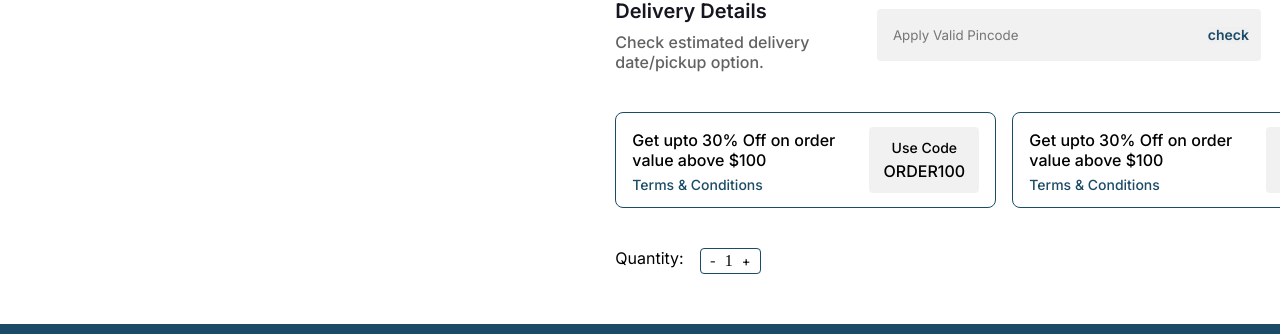
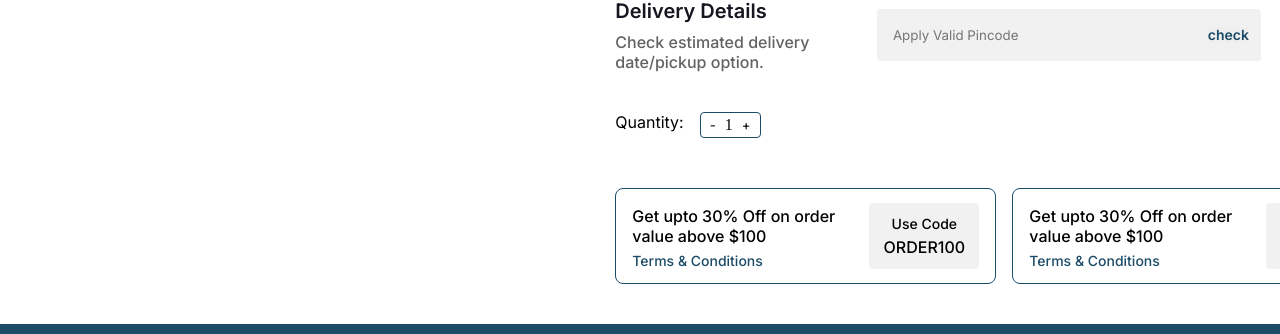
Before and after one commit to Gabriel-Lassen/E-Commerce-CodeVerse, a React (Vite) app in the folder codeverse/: page /products/1 in a window 1280 px wide. Shown: the part 1778-2112 px from the top of the page. Built offline with nearby package versions, Linux system fonts and the light colour scheme.

Commit message:
fix: order in product info

```diff
--- a/codeverse/src/components/Products/Product-Info/styles.module.scss
+++ b/codeverse/src/components/Products/Product-Info/styles.module.scss
@@ -340,7 +340,7 @@
     }
 
     .cupons {
-      order: 7;
+      order: 8;
       max-width: 52vw;
       margin-bottom: 40px;
     }
```
